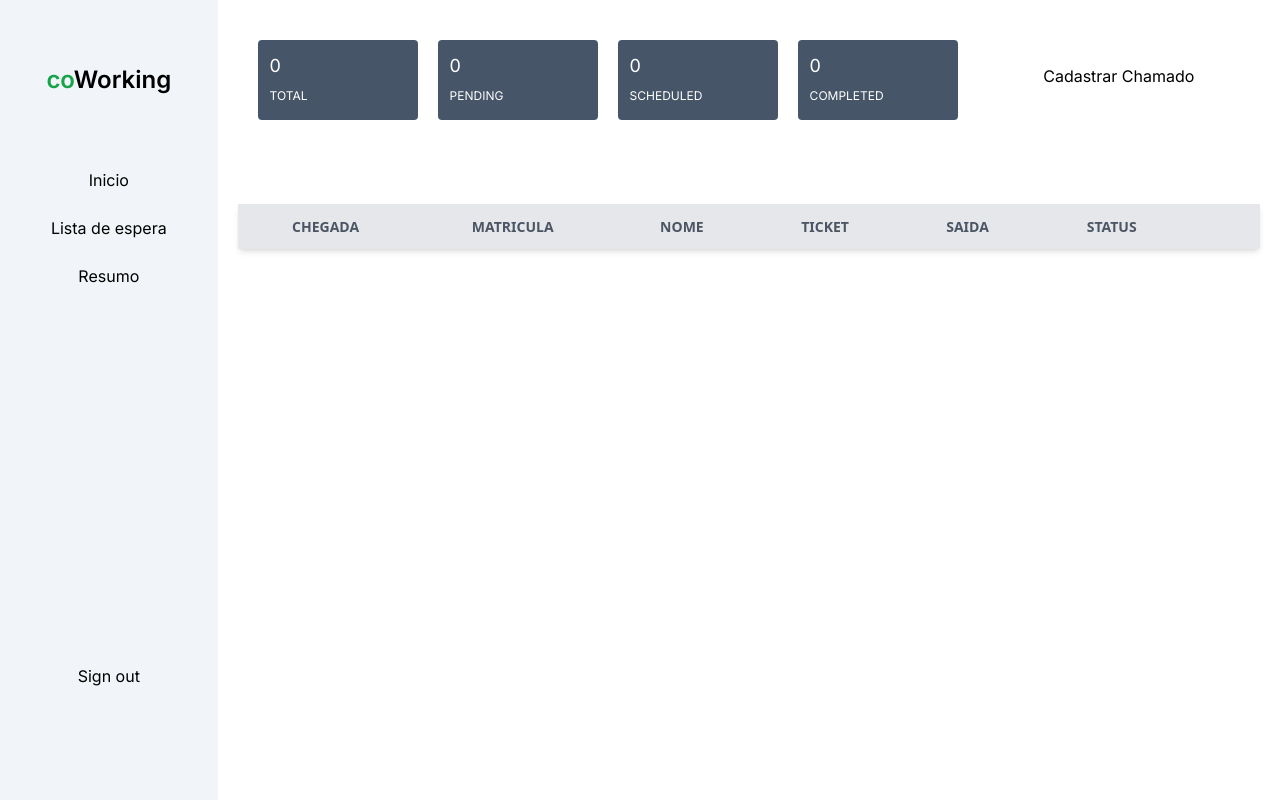
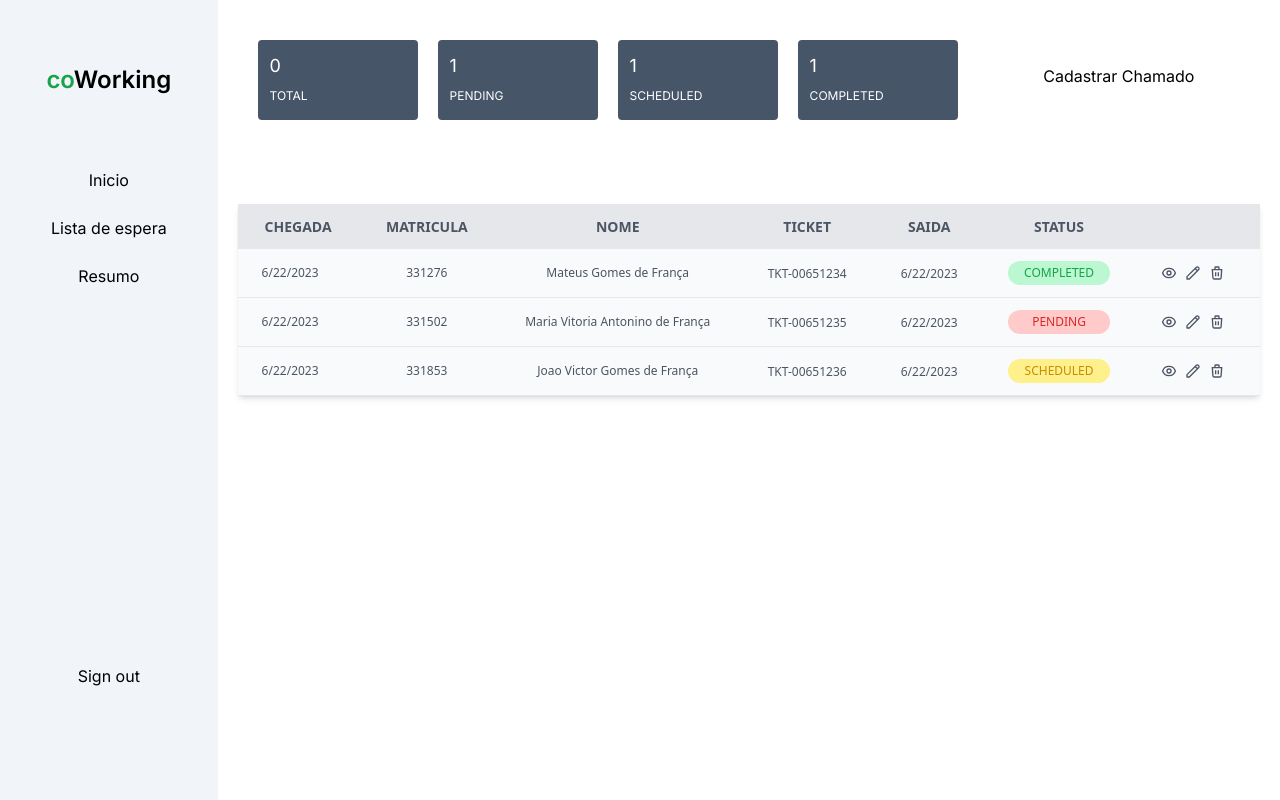
Before and after one commit to mateusfranca97/coworking-next.js, a Next.js app: page /home in a window 1280 px wide. Built offline with nearby package versions, Linux system fonts and the light colour scheme.

Commit message:
fix: problems in count component and home componente

```diff
--- a/src/app/components/StatusTicket/StatusTicket.tsx
+++ b/src/app/components/StatusTicket/StatusTicket.tsx
@@ -1,27 +1,27 @@
-import { statusOrder } from '@/app/enum/statusOrder'
+import { StatusOrder } from '@/app/enum/statusOrder'
 import React from 'react'
 
 interface StatusTicketProps {
-  status?: statusOrder
+  status?: StatusOrder
 }
 
 function StatusTicket(props: StatusTicketProps) {
-  if (props.status === statusOrder.COMPLETED) {
+  if (props.status === StatusOrder.COMPLETED) {
     return (
       <p className="bg-green-200 text-green-600 py-1 px-3 rounded-full text-xs">
-        {statusOrder.COMPLETED}
+        {StatusOrder.COMPLETED}
       </p>
     )
-  } else if (props.status === statusOrder.PENDING) {
+  } else if (props.status === StatusOrder.PENDING) {
     return (
       <p className="bg-red-200 text-red-600 py-1 px-3 rounded-full text-xs">
-        {statusOrder.PENDING}
+        {StatusOrder.PENDING}
       </p>
     )
-  } else if (props.status === statusOrder.SCHEDULED) {
+  } else if (props.status === StatusOrder.SCHEDULED) {
     return (
       <p className="bg-yellow-200 text-yellow-600 py-1 px-3 rounded-full text-xs ">
-        {statusOrder.SCHEDULED}
+        {StatusOrder.SCHEDULED}
       </p>
     )
   }
--- a/src/app/components/count/Count.tsx
+++ b/src/app/components/count/Count.tsx
@@ -1,47 +1,12 @@
-import { useEffect, useState } from 'react'
-import { listTicket } from '../list/List'
-import { statusOrder } from '@/app/enum/statusOrder'
-
 interface countProps {
-  amount?: number
+  count?: number
   text: string
 }
 
 function Count(props: countProps) {
-  const [count, setCount] = useState(0)
-
-  useEffect(() => {
-    let filteredCount = 0
-    switch (props.text) {
-      case statusOrder.PENDING:
-        filteredCount = listTicket.filter(
-          (ticket) => ticket.status === statusOrder.PENDING,
-        ).length
-        console.log('PENDING:', filteredCount)
-        break
-      case statusOrder.SCHEDULED:
-        filteredCount = listTicket.filter(
-          (ticket) => ticket.status === statusOrder.SCHEDULED,
-        ).length
-        console.log('SCHEDULED:', filteredCount)
-        break
-      case statusOrder.COMPLETED:
-        filteredCount = listTicket.filter(
-          (ticket) => ticket.status === statusOrder.COMPLETED,
-        ).length
-        console.log('COMPLETED:', filteredCount)
-        break
-      default:
-        filteredCount = listTicket.length
-        console.log('TOTAL:', filteredCount)
-        break
-    }
-    setCount(filteredCount)
-  }, [props.amount, props.text])
-
   return (
     <div className="w-40 h-20 bg-slate-600 rounded text-white p-3 space-y-2">
-      <p className="text-lg">{count}</p>
+      <p className="text-lg">{props.count}</p>
       <p className="text-xs">{props.text}</p>
     </div>
   )
--- a/src/app/components/list/List.tsx
+++ b/src/app/components/list/List.tsx
@@ -1,48 +1,12 @@
 import { Ticket } from '@/app/models/Ticket'
 import StatusTicket from '../StatusTicket/StatusTicket'
-import { useState } from 'react'
 
-export const listTicket: Ticket[] = [
-  /*
-    {
-        chegada: new Date(),
-        matricula: '331276',
-        nome: 'Mateus Gomes de França',
-        ticket: 'TKT-00651234',
-        saida: new Date(),
-        status: statusOrder.COMPLETED
-    },
-    {
-        chegada: new Date(),
-        matricula: '331502',
-        nome: 'Maria Vitoria Antonino de França',
-        ticket: 'TKT-00651235',
-        saida: new Date(),
-        status: statusOrder.PENDING
-    },
-    {
-        chegada: new Date(),
-        matricula: '331853',
-        nome: 'Joao Victor Gomes de França',
-        ticket: 'TKT-00651236',
-        saida: new Date(),
-        status: statusOrder.SCHEDULED
-    }
-    */
-]
+type ListProps = {
+  listTicket: Ticket[]
+  onDeleteTicket: (index: number) => void
+}
 
-function List() {
-  const [, setDeleteItem] = useState<Ticket[]>([])
-
-  const deleteData = (index: number) => {
-    const data = listTicket.indexOf(listTicket[index])
-
-    if (data > -1) {
-      setDeleteItem(listTicket.splice(data, 1))
-    }
-    console.log(listTicket)
-  }
-
+function List({ listTicket, onDeleteTicket }: ListProps) {
   return (
     <div className="w-[83vw]">
       <div className="flex font-sans overflow-hidden">
@@ -128,7 +92,7 @@ function List() {
                         </div>
                         <div
                           className="w-4 mr-2 transform hover:text-green-500 hover:scale-110"
-                          onClick={() => deleteData(index)}
+                          onClick={() => onDeleteTicket(index)}
                         >
                           <svg
                             xmlns="http://www.w3.org/2000/svg"
--- a/src/app/enum/statusOrder.ts
+++ b/src/app/enum/statusOrder.ts
@@ -1,4 +1,5 @@
-export enum statusOrder {
+// enums sempre com pascal case
+export enum StatusOrder {
   // eslint-disable-next-line no-unused-vars
   COMPLETED = 'COMPLETED',
   // eslint-disable-next-line no-unused-vars
--- a/src/app/home/page.tsx
+++ b/src/app/home/page.tsx
@@ -5,28 +5,57 @@ import { useState } from 'react'
 import Button from '../components/button/Button'
 import List from '../components/list/List'
 import Count from '../components/count/Count'
-import { statusOrder } from '../enum/statusOrder'
+import { StatusOrder } from '../enum/statusOrder'
 import Modal from '../components/modal/modal'
+import { Ticket } from '@/app/models/Ticket'
+
+export const initialListTicket: Ticket[] = [
+  {
+    chegada: new Date(),
+    matricula: '331276',
+    nome: 'Mateus Gomes de França',
+    ticket: 'TKT-00651234',
+    saida: new Date(),
+    status: StatusOrder.COMPLETED,
+  },
+  {
+    chegada: new Date(),
+    matricula: '331502',
+    nome: 'Maria Vitoria Antonino de França',
+    ticket: 'TKT-00651235',
+    saida: new Date(),
+    status: StatusOrder.PENDING,
+  },
+  {
+    chegada: new Date(),
+    matricula: '331853',
+    nome: 'Joao Victor Gomes de França',
+    ticket: 'TKT-00651236',
+    saida: new Date(),
+    status: StatusOrder.SCHEDULED,
+  },
+]
+
+// se for uma constante e não for mudar pode colocar fora do componente
+const options = ['Inicio', 'Lista de espera', 'Resumo'] as const
 
 function HomeComponent() {
+  // se vc precisa que sua lista seja usada em vários lugares, vc pode colocar ela no componente pai e passar ela como props para os componentes filhos, ou vc pode usar o context api, nesse caso usei a primeira estratégia
+  const [listTicket, setListTicket] = useState<Ticket[]>(initialListTicket)
+  const [isOpen, setIsOpen] = useState(false)
   const router = useRouter()
 
-  const [isOpen, setIsOpen] = useState(false)
+  const openModal = () => setIsOpen(true)
 
-  function openModal() {
-    setIsOpen(true)
+  const handleBack = () => router.push('/login')
+
+  const getCount = (status: StatusOrder) => {
+    return listTicket.filter((ticket) => ticket.status === status).length
   }
 
-  const handleBack = (e: any) => {
-    e.preventDefault()
-    router.push('/login')
+  const onDeleteTicket = (index: number) => {
+    setListTicket((prevList) => prevList.filter((_, i) => i !== index))
   }
-
-  const options = ['Inicio', 'Lista de espera', 'Resumo']
-
-  const listOptions = options.map((element, index) => (
-    <Button key={index} text={element}></Button>
-  ))
 
   return (
     <>
@@ -38,7 +67,9 @@ function HomeComponent() {
             </h1>
           </header>
           <main className="flex flex-col items-center basis-96">
-            {listOptions}
+            {options.map((element, index) => (
+              <Button key={index} text={element} />
+            ))}
           </main>
           <footer className="flex items-end justify-center basis-1/5">
             <Button text="Sign out" onClick={handleBack}></Button>
@@ -47,17 +78,29 @@ function HomeComponent() {
         <main>
           <div className="flex items-center justify-start">
             <header className="flex py-10 ml-10 space-x-5">
-              <Count text={statusOrder.TOTAL} />
-              <Count text={statusOrder.PENDING} />
-              <Count text={statusOrder.SCHEDULED} />
-              <Count text={statusOrder.COMPLETED} />
+              <Count
+                text={StatusOrder.TOTAL}
+                count={getCount(StatusOrder.TOTAL)}
+              />
+              <Count
+                text={StatusOrder.PENDING}
+                count={getCount(StatusOrder.PENDING)}
+              />
+              <Count
+                text={StatusOrder.SCHEDULED}
+                count={getCount(StatusOrder.SCHEDULED)}
+              />
+              <Count
+                text={StatusOrder.COMPLETED}
+                count={getCount(StatusOrder.COMPLETED)}
+              />
             </header>
             <div className="flex justify-center w-full">
               <Button text={'Cadastrar Chamado'} onClick={openModal} />
             </div>
           </div>
           <Modal isOpen={isOpen} setIsOpen={setIsOpen}></Modal>
-          <List></List>
+          <List listTicket={listTicket} onDeleteTicket={onDeleteTicket} />
         </main>
       </div>
     </>
```
